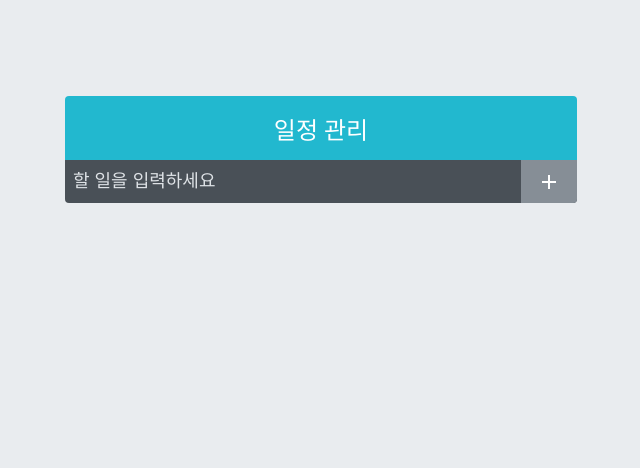
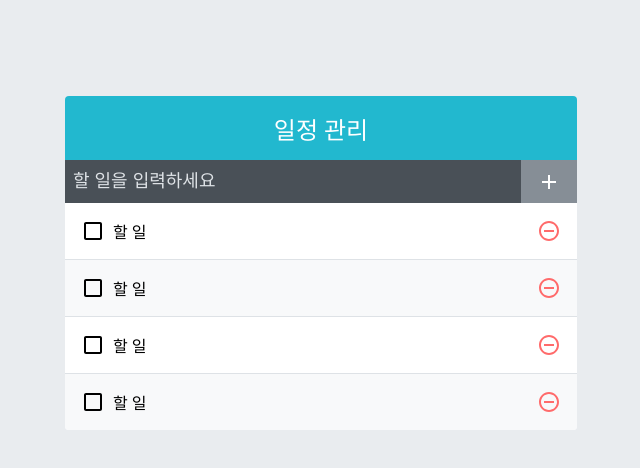
Before and after one commit to Opdata/React_Todo, a React (Create React App) app: page / in a window 1280 px wide. Shown: the top 468 px of the page, without its empty margins (319-959 px from the left). Built offline with nearby package versions, Linux system fonts and the light colour scheme.

Commit message:
[styled] TodoList TodoListitem 컴포넌트 styled-component 스타일링 렌더링 테스트

```diff
--- a/src/App.js
+++ b/src/App.js
@@ -1,11 +1,13 @@
 import React from 'react';
 import TodoTemplate from './components/TodoTemplate';
 import TodoInsert from './components/TodoInsert';
+import TodoList from './components/TodoList';
 
 const App = () => {
   return (
     <TodoTemplate>
       <TodoInsert />
+      <TodoList />
     </TodoTemplate>
   );
 };
--- a/src/components/TodoList.js
+++ b/src/components/TodoList.js
@@ -1 +1,20 @@
 // todo 배열을 props로 받아 온 후, 이를 map 함수를 사용해서 여러 개의 TodoListitem 컴포넌트로 변환하여 보여준다.
+
+import React from 'react';
+import styled from 'styled-components';
+import TodoListitem from './TodoListitem';
+
+const Todolistdiv = styled.div``;
+
+const TodoList = () => {
+  return (
+    <Todolistdiv>
+      <TodoListitem />
+      <TodoListitem />
+      <TodoListitem />
+      <TodoListitem />
+    </Todolistdiv>
+  );
+};
+
+export default TodoList;
--- a/src/components/TodoListitem.js
+++ b/src/components/TodoListitem.js
@@ -1 +1,69 @@
 // 각 할 일 항목에 대한 정보를 보여 주는 컴포넌트, todo 객체를 props로 받아 와서 상태에 따라 다른 스타일의 UI를 보여준다.
+
+import React from 'react';
+import { MdCheckBox, MdRemoveCircleOutline, MdCheckBoxOutlineBlank } from 'react-icons/md';
+import styled from 'styled-components';
+
+const Maindiv = styled.div`
+  padding: 1rem;
+  display: flex;
+  align-items: center; /* 세로 중앙 정렬 */
+  &:nth-child(even) {
+    background: #f8f9fa;
+  }
+
+  & + & {
+    border-top: 1px solid #dee2e6;
+  }
+`;
+
+const Remove = styled.div`
+  display: flex;
+  align-items: center;
+  font-size: 1.5rem;
+  color: #ff6b6b;
+  cursor: pointer;
+  &:hover {
+    color: #ff8787;
+  }
+`;
+
+const Checkbox = styled.div`
+  cursor: pointer;
+  flex: 1; /* 차지할 수 있는 모든 영역 차지 */
+  display: flex;
+  align-items: center; /* 세로 중앙 정렬 */
+  svg {
+    font-size: 1.5rem;
+  }
+  &.checked {
+    svg {
+      color: #22b8cf;
+    }
+    text {
+      color: #adb5bd;
+      text-decoration: line-through;
+    }
+  }
+`;
+
+const Text = styled.div`
+  margin-left: 0.5rem;
+  flex: 1;
+`;
+
+const TodoListitem = () => {
+  return (
+    <Maindiv>
+      <Checkbox>
+        <MdCheckBoxOutlineBlank />
+        <Text>할 일</Text>
+      </Checkbox>
+      <Remove>
+        <MdRemoveCircleOutline />
+      </Remove>
+    </Maindiv>
+  );
+};
+
+export default TodoListitem;
```
